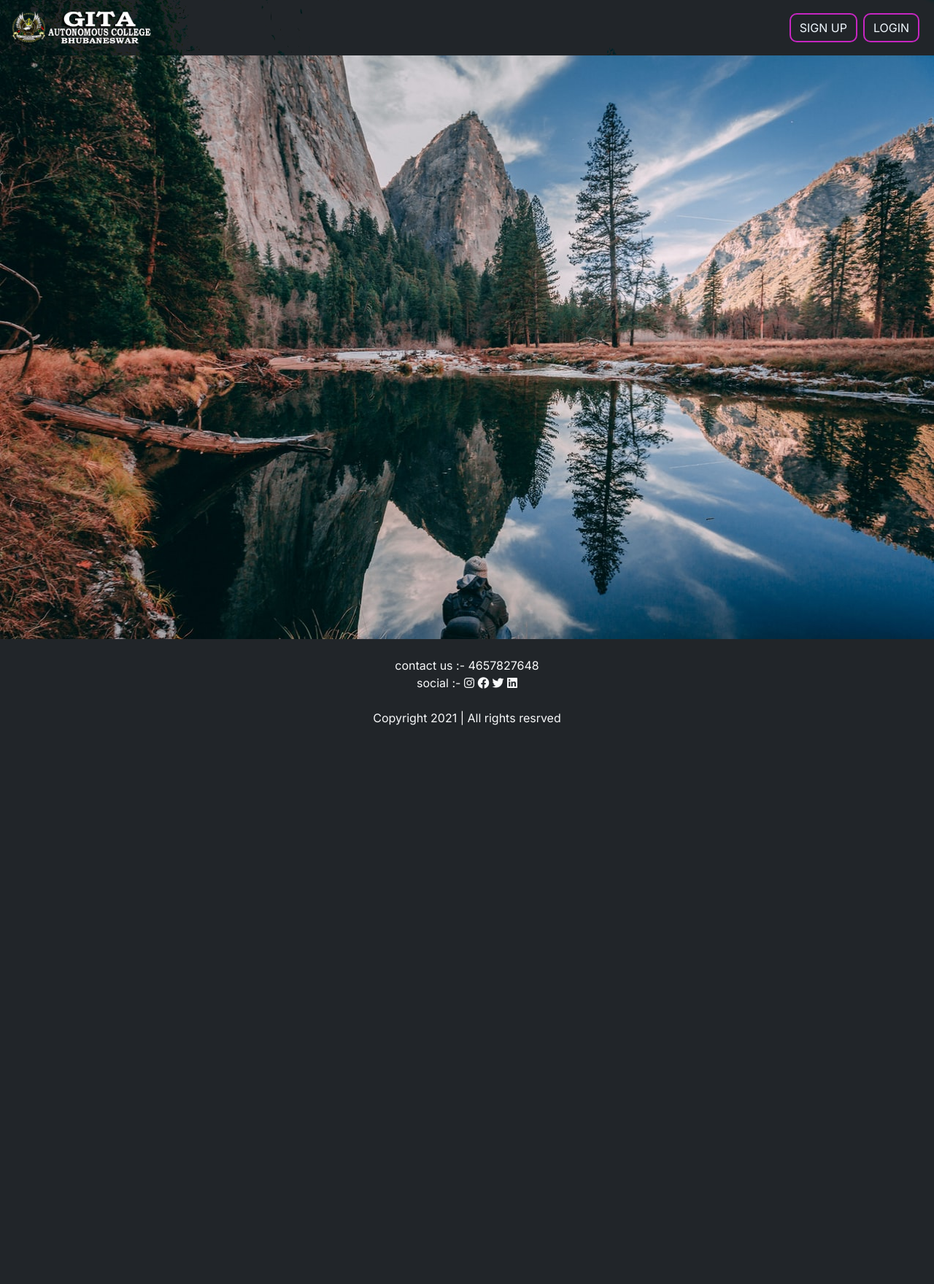
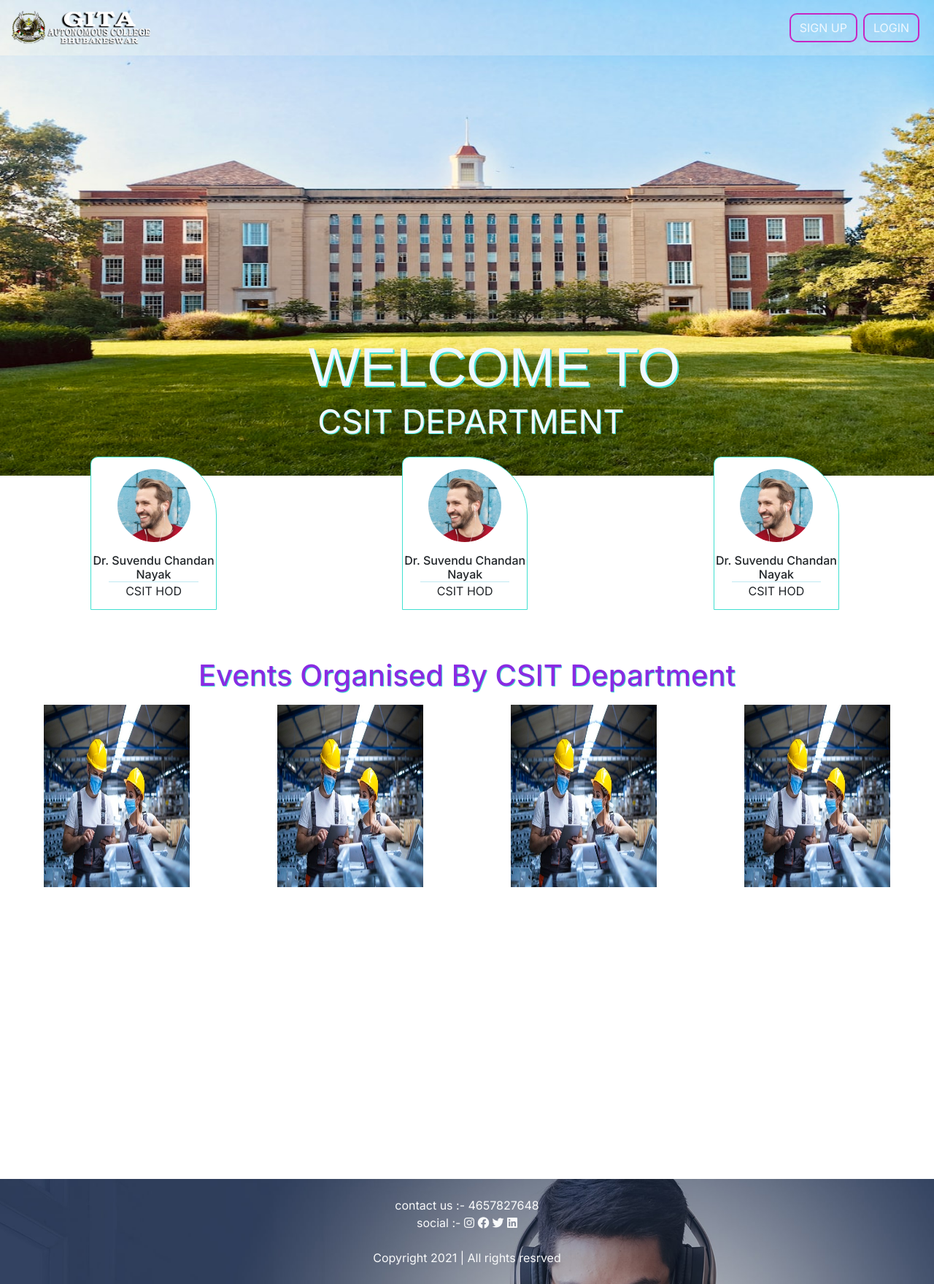
Before and after one commit to Ajy74/proctoring, a PHP site: page /proctoring/home.php in a window 1280 px wide. Shown: the whole page at 73% size. Before the commit the page ends 994 px from the top, so only its background shows below. Run offline with PHP 8.4, Linux system fonts and the light colour scheme.

Commit message:
home page changes

```diff
--- a/css/home.css
+++ b/css/home.css
@@ -11,7 +11,8 @@ button {
 }
 
 .background{
-    background: rgba(0, 0, 0, 0) url('mountain.jpeg');
+    /* background: rgba(0, 0, 0, 0) url('mountain.jpeg');  */
+    background: rgba(0, 0, 0, 0) url('/proctoring/image/backg.jpeg');
     background-size: cover;
     background-attachment: fixed;
     background-blend-mode: darken;
@@ -88,3 +89,25 @@ button {
 /* .menu2[data-bs-popper] {
     left: -95px;
 } */
+
+.img{
+    position: relative;
+
+}
+.txt1{
+    position: absolute;
+    bottom: 15%;
+    color: aliceblue;
+    font-size: 75px;
+    font-family: 'Franklin Gothic Medium', 'Arial Narrow', Arial, sans-serif;
+    left: 33%;
+    text-shadow: 2px 2px turquoise;
+}
+.txt2{
+    position: absolute;
+    bottom: 6%;
+    color: aliceblue;
+    font-size: 45px;
+    left: 34%;
+    text-shadow: 1px 1px turquoise;
+}
--- a/home.php
+++ b/home.php
@@ -97,6 +97,69 @@ $admin=false;
         .color1:hover{
             background-color: blue;
         }
+
+    .img{
+        position: relative;
+
+    }
+    .txt1{
+        position: absolute;
+        bottom: 16%;
+        color: aliceblue;
+        font-size: 75px;
+        font-family: 'Franklin Gothic Medium', 'Arial Narrow', Arial, sans-serif;
+        left: 33%;
+        text-shadow: 2px 2px turquoise;
+    }
+    .txt2{
+        position: absolute;
+        bottom: 7%;
+        color: aliceblue;
+        font-size: 45px;
+        left: 34%;
+        text-shadow: 1px 1px turquoise;
+       align-content: center;
+    }
+    .cards{
+        position: absolute;
+        width: 100vw;
+        bottom: -200px;
+        display: grid;
+        grid-template-columns: auto auto auto;
+        justify-items: center;
+    }
+
+    .crd{
+        background-color: white;
+        border: 1px solid turquoise;
+        border-top-right-radius: 80px;
+        border-top-left-radius: 10px;
+        width: 172.22px;
+    }
+    .crd:hover{
+        box-shadow: 0px 0px 10px 2px rgb(194, 239, 241);
+    }
+
+    .event{
+        display: grid;
+        grid-template-columns: auto auto auto auto;
+        justify-items: center;
+    }
+
+    .foot{
+        background: rgba(0, 0, 0, 0) url('/proctoring/image/footer.jpeg');
+        background-size: cover;
+    }
+
+    .background{
+    /* background: rgba(0, 0, 0, 0) url('mountain.jpeg');  */
+    background: rgba(0, 0, 0, 0) url('/proctoring/image/backg.jpeg');
+    background-size: cover;
+    background-attachment: fixed;
+    background-blend-mode: darken;
+    color: white;
+}
+
     </style>
 
     <title>
@@ -232,7 +295,7 @@ $admin=false;
             <div class="row my-3">
                 <div class="col-lg-6">
                     <div class="card  mb-3">
-                        <div class="card-header text-center fw-bold">Query Responses</div>
+
                         <div class="card-title" style="height: 200px;">
 
                         </div>
@@ -240,7 +303,7 @@ $admin=false;
                 </div>
                 <div class="col-lg-6 col-md-3">
                     <div class="card   mb-3">
-                        <div class="card-header text-center fw-bold">New Notice</div>
+
                         <div class="card-title" style="height: 200px;">
 
                         </div>
@@ -249,7 +312,7 @@ $admin=false;
 
                 <div class="col-lg-6">
                     <div class="card  mb-3">
-                        <div class="card-header text-center fw-bold">Query Responses</div>
+
                         <div class="card-title" style="height: 200px;">
 
                         </div>
@@ -257,7 +320,7 @@ $admin=false;
                 </div>
                 <div class="col-lg-6 col-md-3">
                     <div class="card   mb-3">
-                        <div class="card-header text-center fw-bold">New Notice</div>
+
                         <div class="card-title" style="height: 200px;">
 
                         </div>
@@ -592,7 +655,7 @@ elseif($admin){
 
   }
   else{
-      echo '<nav class="navbar navbar-expand-lg navbar-dark bg-dark background  fixed-top">
+      echo '<nav class="navbar navbar-expand-lg navbar-dark bg-light background  fixed-top">
       <div class="container-fluid">
           <a class="navbar-brand" href="#"><img src="gitalog.png" height="50px" width="200px" alt="logo"></a>
           <button class="navbar-toggler" type="button" data-bs-toggle="collapse"
@@ -670,10 +733,84 @@ elseif($admin){
   </nav>
 
 
-  <img src="/proctoring/css/mountain.jpeg" style="height:100vh; width:100vw;"  alt="image">
+<div class="img backg">
+    <img src="/proctoring/image/backg.jpeg" style="height:72vh; width:100vw;"  alt="image">
+    <div class="txt1">WELCOME TO</div>
+    <div class="txt2">CSIT DEPARTMENT</div>
+    <div class="cards">
+        <div class="col-lg-5 col-md-3">
+            <div class="crd   mb-3">
+                <!-- <div class="card-header text-center fw-bold">New Queries</div> -->
+                <div class="card-title text-center" style="height: 200px; ">
+                    <img class="my-3" src="/proctoring/image/pic-1.png" style="height: 100px; width: 100px; border-radius: 50px"  alt="image">
+
+                    <h6 class="my-0">Dr. Suvendu Chandan Nayak</h6>
+                    <hr class="dropdown-divider mx-4 my-0 bg-info"/>
+                    <p>CSIT HOD</p>
+
+                </div>
+            </div>
+        </div>
+
+        <div class="col-lg-5 col-md-3">
+            <div class="crd   mb-3">
+                <!-- <div class="card-header text-center fw-bold">New Queries</div> -->
+                <div class="card-title text-center" style="height: 200px; ">
+                    <img class="my-3" src="/proctoring/image/pic-1.png" style="height: 100px; width: 100px; border-radius: 50px;"  alt="image">
+
+                    <h6 class="my-0">Dr. Suvendu Chandan Nayak</h6>
+                    <hr class="dropdown-divider mx-4 my-0 bg-info"/>
+                    <p>CSIT HOD</p>
+
+                </div>
+            </div>
+        </div>
+
+        <div class="col-lg-5 col-md-3">
+            <div class="crd   mb-3">
+                <!-- <div class="card-header text-center fw-bold">New Queries</div> -->
+                <div class="card-title text-center" style="height: 200px; ">
+                    <img class="my-3" src="/proctoring/image/pic-1.png" style="height: 100px; width: 100px; border-radius: 50px"  alt="image">
+
+                    <h6 class="my-0">Dr. Suvendu Chandan Nayak</h6>
+                    <hr class="dropdown-divider mx-4 my-0 bg-info"/>
+                    <p>CSIT HOD</p>
+
+
+                </div>
+            </div>
+        </div>
+
+    </div>
+</div>
+
+<div class="events" style="margin-top: 250px; ">
+    <h1 class="text-center" style="color: blueviolet; text-shadow: 1px 1px turquoise;">Events Organised By CSIT Department</h1>
+    <div class="event my-3 ">
+
+        <div>
+            <img src="/proctoring/image/event.jpg" height="250px" width="200px"  alt="image">
+        </div>
+
+        <div>
+            <img src="/proctoring/image/event.jpg" height="250px" width="200px"  alt="image">
+        </div>
+
+        <div>
+            <img src="/proctoring/image/event.jpg" height="250px" width="200px"  alt="image">
+        </div>
+
+        <div>
+            <img src="/proctoring/image/event.jpg" height="250px" width="200px"  alt="image">
+        </div>
+
+
+    </div>
+</div>
+
 
   <!-- footer -->
-    <div class="container-fluid bg-dark text-light ">
+    <div class="container-fluid foot  text-light " style="margin-top: 400px;">
 
         <p class="text-center mb-0 pt-4 pb-4">
 
--- a/proctor/respond_query.php
+++ b/proctor/respond_query.php
@@ -45,7 +45,7 @@
                                 $showalert=true;
                                 if($showalert){
                                     echo '<div class="alert alert-success alert-dismissible fade show" role="alert">
-                                    <strong>submited!</strong> your doubt will be clear soon..
+                                    <strong>submited!</strong> responded
                                     <button type="button" class="btn-close" data-bs-dismiss="alert" aria-label="Close"></button>
                                 </div>';
                                 }
@@ -58,7 +58,7 @@
 
                     echo '<div class=" text-info text-center mb-4">
                             <hr class="dropdown-divider "/>
-                            <h1><b>List of Doubts of Students</b></h1>
+                            <h1><b>List of Queries of Students</b></h1>
                             <hr class="dropdown-divider"/>
                          </div>';
                     $showquery=true;
```
Also changed, not shown: image/backg.jpeg (added), image/event.jpg (added), image/footer.jpeg (added), image/gitaaa.jpeg (added), image/pic-1.png (added), student/image/about-icon-2.png (added).
